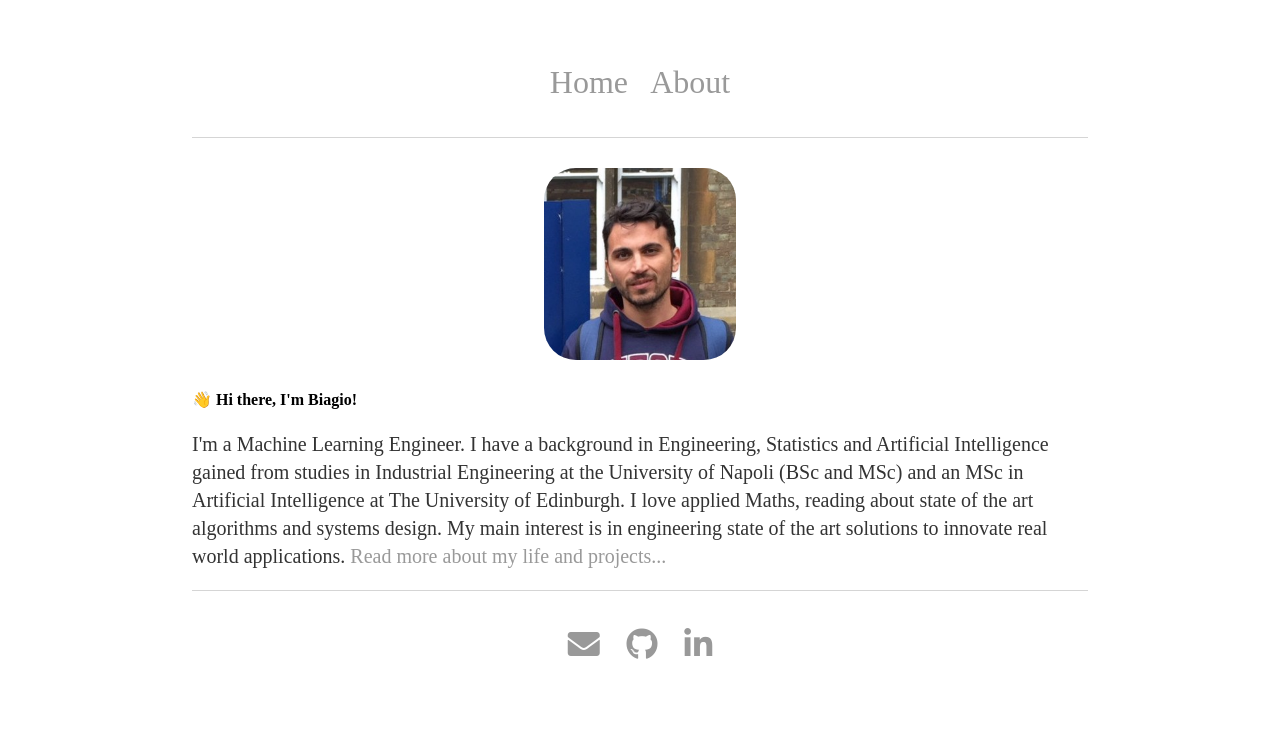
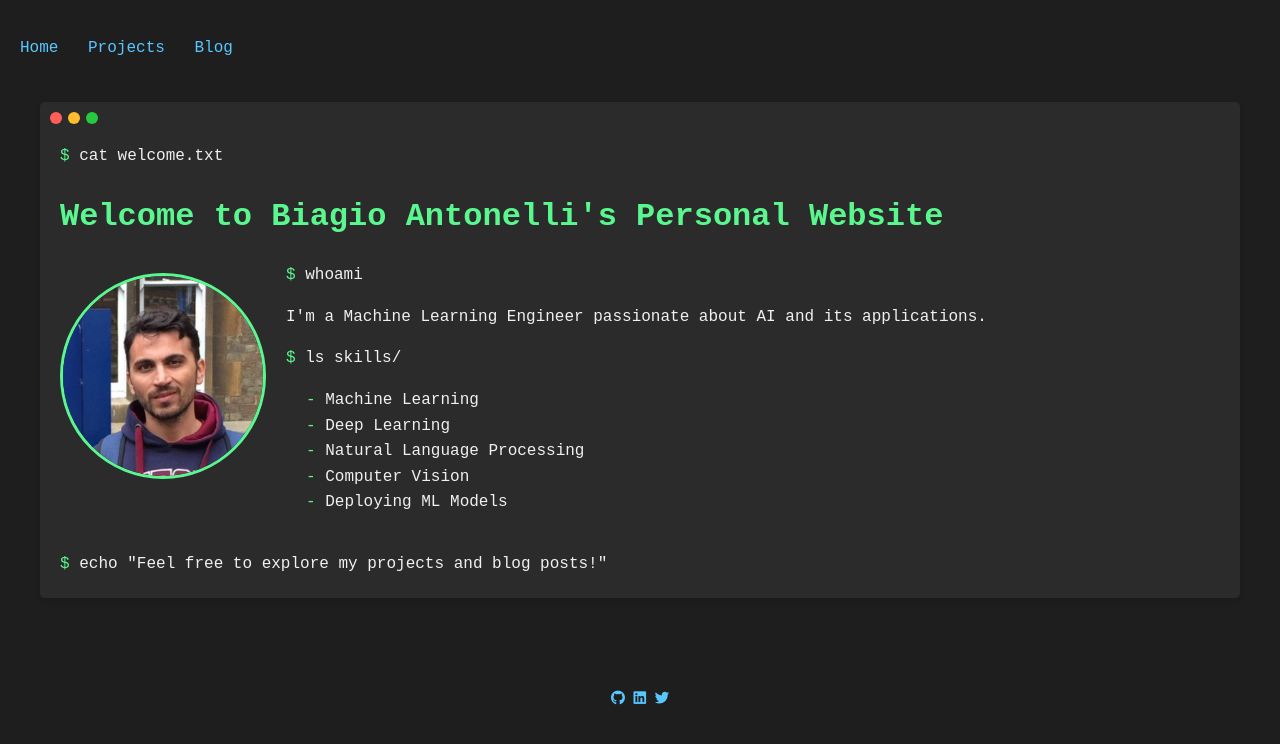
Before and after one commit to BiagioAntonelli/BiagioAntonelli.github.io, a Jekyll site: the page built from index.html, in a window 1280 px wide. Shown: the top 744 px of the page. Built offline with Jekyll 4.4.1, drawn with Linux system fonts in a browser that asks for light colours.

Commit message:
new style

```diff
--- a/_layouts/default.html
+++ b/_layouts/default.html
@@ -1,33 +1,32 @@
 <!DOCTYPE html>
-<html>
+<html lang="en">
 <head>
-    <link rel="stylesheet" href="https://use.fontawesome.com/releases/v5.15.4/css/all.css" integrity="sha384-DyZ88mC6Up2uqS4h/KRgHuoeGwBcD4Ng9SiP4dIRy0EXTlnuz47vAwmeGwVChigm" crossorigin="anonymous">
-    <link rel="shortcut icon" type="image/x-icon" href="https://images.unsplash.com/photo-1618331833071-ce81bd50d300?ixid=MnwxMjA3fDB8MHxwaG90by1wYWdlfHx8fGVufDB8fHx8&ixlib=rb-1.2.1&auto=format&fit=crop&w=870&q=80">
+    <meta charset="UTF-8">
+    <meta name="viewport" content="width=device-width, initial-scale=1.0">
     <title>{{ page.title }}</title>
-
-
-    <link rel="stylesheet" type="text/css" href="/css/main.css">
+    <link rel="stylesheet" href="/assets/css/main.css">
+    <link rel="stylesheet" href="https://cdnjs.cloudflare.com/ajax/libs/font-awesome/5.15.3/css/all.min.css">
 </head>
-
 <body>
-
-    <header>
-      <p align="center"><a href="/">Home</a> &nbsp; <a href="/about">About</a> </p>
-    </header>
+    <nav>
+        <ul>
+            <li><a href="/">Home</a></li>
+            <li><a href="/about">Projects</a></li>
+            <li><a href="/blog">Blog</a></li>
+        </ul>
+    </nav>
 
     <div class="container">
-
         {{ content }}
-
     </div>
 
     <footer>
-   <ul>
-   <p align="center"><a href="mailto:antonelli.bi@gmail.com"><i class="fas fa-envelope"></i></a> &nbsp
-   <a href="https://github.com/biagioantonelli"><i class="fab fa-github"></i></a> &nbsp
-   <a href="https://www.linkedin.com/in/biagio-antonelli/"><i class="fab fa-linkedin-in"></i></a></p>
-   </ul>
+        <div class="social-links">
+            <a href="https://github.com/BiagioAntonelli" target="_blank" rel="noopener noreferrer"><i class="fab fa-github"></i></a>
+            <a href="https://linkedin.com/in/biagio-antonelli" target="_blank" rel="noopener noreferrer"><i class="fab fa-linkedin"></i></a>
+            <a href="https://x.com/AntonelliBiagio" target="_blank" rel="noopener noreferrer"><i class="fab fa-twitter"></i></a>
+            <!-- Add more social media links as needed -->
+        </div>
     </footer>
 </body>
-
 </html>
--- /dev/null
+++ b/assets/css/main.css
@@ -0,0 +1,44 @@
+@import url('terminal-style.css');
+
+/* Additional global styles */
+body {
+    line-height: 1.6;
+    margin: 0;
+    padding: 20px;
+}
+
+.container {
+    max-width: 1200px;
+    margin: 0 auto;
+    padding: 20px;
+}
+
+nav {
+    margin-bottom: 20px;
+}
+
+nav ul {
+    list-style-type: none;
+    padding: 0;
+}
+
+nav ul li {
+    display: inline;
+    margin-right: 20px;
+}
+
+nav ul li a {
+    color: var(--link-color);
+    text-decoration: none;
+}
+
+nav ul li a:hover {
+    text-decoration: underline;
+}
+
+footer {
+    margin-top: 40px;
+    text-align: center;
+    font-size: 0.9em;
+    color: #888;
+}
--- /dev/null
+++ b/assets/css/terminal-style.css
@@ -0,0 +1,187 @@
+:root {
+    --bg-color: #1e1e1e;
+    --text-color: #f0f0f0;
+    --terminal-bg: #2b2b2b;
+    --accent-color: #5af78e;
+    --link-color: #57c7ff;
+}
+
+body {
+    background-color: var(--bg-color);
+    color: var(--text-color);
+    font-family: 'Courier New', monospace;
+}
+
+.terminal-window {
+    background-color: var(--terminal-bg);
+    border-radius: 5px;
+    padding: 10px;
+    margin-bottom: 30px;
+    box-shadow: 0 4px 6px rgba(0, 0, 0, 0.1);
+}
+
+.terminal-header {
+    display: flex;
+    margin-bottom: 10px;
+}
+
+.terminal-button {
+    width: 12px;
+    height: 12px;
+    border-radius: 50%;
+    margin-right: 6px;
+}
+
+.terminal-button:nth-child(1) {
+    background-color: #ff5f56;
+}
+
+.terminal-button:nth-child(2) {
+    background-color: #ffbd2e;
+}
+
+.terminal-button:nth-child(3) {
+    background-color: #27c93f;
+}
+
+.terminal-content {
+    padding: 10px;
+}
+
+.terminal-text {
+    margin: 0;
+    opacity: 0;
+    transition: opacity 0.5s ease-in-out;
+}
+
+.terminal-prompt {
+    color: var(--accent-color);
+}
+
+.terminal-image {
+    max-width: 100%;
+    border-radius: 5px;
+    margin: 10px 0;
+}
+
+.terminal-link {
+    color: var(--link-color);
+    text-decoration: none;
+}
+
+.terminal-link:hover {
+    text-decoration: underline;
+}
+
+h1, h2, h3, h4, h5, h6 {
+    color: var(--accent-color);
+}
+
+a {
+    color: var(--link-color);
+    text-decoration: none;
+}
+
+a:hover {
+    text-decoration: underline;
+}
+
+/* Add these new styles at the end of the file */
+
+.profile-container {
+    display: flex;
+    align-items: flex-start;
+    margin: 20px 0;
+}
+
+.profile-image {
+    width: 200px;
+    height: 200px;
+    border-radius: 50%;
+    object-fit: cover;
+    border: 3px solid var(--accent-color);
+    margin-right: 20px;
+}
+
+.profile-text {
+    flex: 1;
+}
+
+.profile-text ul {
+    list-style-type: none;
+    padding-left: 20px;
+}
+
+.profile-text ul li::before {
+    content: "- ";
+    color: var(--accent-color);
+}
+
+.project-container {
+    display: flex;
+    margin-bottom: 30px;
+    background-color: transparent;
+    border-radius: 0;
+    overflow: hidden;
+}
+
+.project-image-wrapper {
+    position: relative;
+    width: 200px;
+    height: 200px;
+    overflow: hidden;
+}
+
+.project-image {
+    width: 100%;
+    height: 100%;
+    object-fit: cover;
+}
+
+.project-image-full {
+    position: absolute;
+    top: 0;
+    left: 0;
+    width: 100%;
+    height: 100%;
+    object-fit: contain;
+    opacity: 0;
+    transition: opacity 0.3s ease-in-out;
+    background-color: rgba(0, 0, 0, 0.8);
+    z-index: 10;
+}
+
+.project-image-wrapper:hover .project-image-full {
+    opacity: 1;
+}
+
+.project-content {
+    flex: 1;
+    padding: 20px;
+}
+
+.card-title {
+    margin-top: 0;
+}
+
+/* General image styles */
+img {
+    max-width: 100%;
+    height: auto;
+    border-radius: 5px;
+    margin: 10px 0;
+}
+
+/* Add or update these styles */
+.terminal-window {
+    margin-bottom: 30px;
+}
+
+.project-container {
+    background-color: transparent;
+    border-radius: 0;
+}
+
+.terminal-content .project-container {
+    padding: 0;
+}
--- a/index.html
+++ b/index.html
@@ -2,14 +2,44 @@
 layout: default
 title: Biagio Antonelli
 ---
-<div class="blurb">
-	<div id="title">
-		<img src="me.jpeg">
-	</div>
-	<body>
-		<h4>&#128075; Hi there, I'm Biagio! </h4>
-		<p style="font-size: 20px;">I'm a Machine Learning Engineer. I have a background in Engineering, Statistics and Artificial Intelligence
-			gained from studies in Industrial Engineering at the University of Napoli (BSc and MSc) and an MSc in Artificial Intelligence at The University of Edinburgh.
-			I love applied Maths, reading about state of the art algorithms and systems design. My main interest is in engineering state of the art solutions to innovate real world applications. <a href="/about">Read more about my life and projects...</a></p>
-	</body>
-</div><!-- /.blurb -->
+
+<div class="terminal-window">
+    <div class="terminal-header">
+        <span class="terminal-button"></span>
+        <span class="terminal-button"></span>
+        <span class="terminal-button"></span>
+    </div>
+    <div class="terminal-content">
+        <p class="terminal-text"><span class="terminal-prompt">$</span> cat welcome.txt</p>
+        <h1>Welcome to Biagio Antonelli's Personal Website</h1>
+
+        <div class="profile-container">
+            <img src="/me.jpeg" alt="Biagio Antonelli" class="profile-image">
+            <div class="profile-text">
+                <p class="terminal-text"><span class="terminal-prompt">$</span> whoami</p>
+                <p>I'm a Machine Learning Engineer passionate about AI and its applications.</p>
+                <p class="terminal-text"><span class="terminal-prompt">$</span> ls skills/</p>
+                <ul>
+                    <li>Machine Learning</li>
+                    <li>Deep Learning</li>
+                    <li>Natural Language Processing</li>
+                    <li>Computer Vision</li>
+					<li>Deploying ML Models</li>
+                </ul>
+            </div>
+        </div>
+
+        <p class="terminal-text"><span class="terminal-prompt">$</span> echo "Feel free to explore my projects and blog posts!"</p>
+    </div>
+</div>
+
+<script>
+    document.addEventListener('DOMContentLoaded', (event) => {
+        const terminalTexts = document.querySelectorAll('.terminal-text');
+        terminalTexts.forEach((text, index) => {
+            setTimeout(() => {
+                text.style.opacity = 1;
+            }, index * 500);
+        });
+    });
+</script>
```
Also changed, not shown: 404.html (added, +25 -0 lines), about/index.html (+80 -30 lines), blog/index.html (+20 -6 lines). Lines whose indentation alone changed are shown as unchanged.
